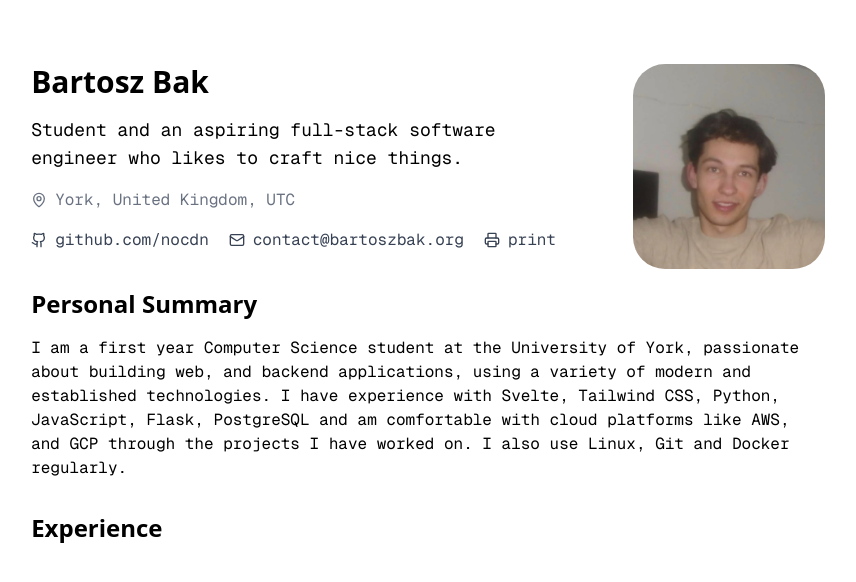
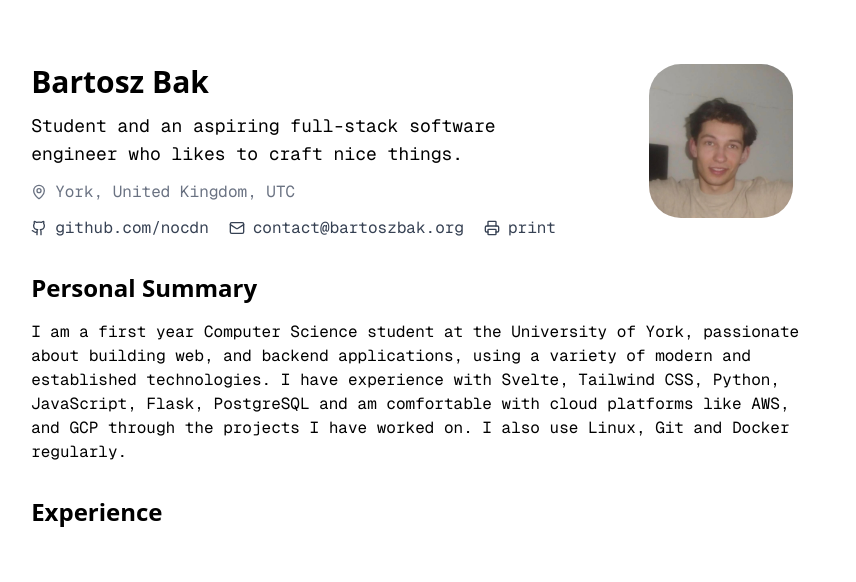
Before and after one commit to nocdn/cv, a Svelte app: page / in a window 1280 px wide. Shown: the top 582 px of the page, without its empty margins (212-1068 px from the left). Built offline with nearby package versions, Linux system fonts and the light colour scheme.

Commit message:
feat: exlude print button from printing

```diff
--- a/src/App.svelte
+++ b/src/App.svelte
@@ -4,7 +4,9 @@
   import Experience from "./Experience.svelte";
 </script>
 
-<main class="max-w-[21cm] mx-auto pt-16 flex flex-col gap-8">
+<main
+  class="max-w-[21cm] mx-auto flex flex-col gap-8 not-print:pt-16 print:pt-5"
+>
   <Header />
   <Summary />
   <Experience />
--- a/src/Header.svelte
+++ b/src/Header.svelte
@@ -4,11 +4,18 @@
 </script>
 
 <header class="flex justify-between gap-16">
-  <div class="flex flex-col gap-4">
+  <div class="flex flex-col gap-3">
     <p class="text-3xl font-bold">Bartosz Bak</p>
-    <p class="font-geist-mono text-lg">
-      Student and an aspiring full-stack software engineer who likes to craft
-      nice things.
+    <p class="font-geist-mono text-lg group">
+      Student and an <span
+        class="group-hover:text-blue-800 group-hover:font-medium transition-all"
+        >aspiring</span
+      >
+      full-stack
+      <span
+        class="group-hover:text-blue-800 group-hover:font-medium transition-all"
+        >software engineer</span
+      > who likes to craft nice things.
     </p>
     <p class="flex gap-2 items-center font-geist-mono text-md text-gray-500">
       <MapPin size={16} /> York, United Kingdom, UTC
@@ -27,18 +34,19 @@
       >
         <Mail size={16} /> contact@bartoszbak.org
       </a>
+      <!-- svelte-ignore a11y_invalid_attribute -->
       <a
         href="#"
         onclick={() => {
           window.print();
         }}
-        class="flex gap-2 items-center font-geist-mono text-md text-gray-700 transition-colors hover:text-blue-800"
+        class="flex gap-2 items-center font-geist-mono text-md text-gray-700 transition-colors hover:text-blue-800 print:hidden"
       >
         <Printer size={16} /> print
       </a>
     </div>
   </div>
-  <div class="flex-shrink-0 w-48 h-48 rounded-4xl">
+  <div class="flex-shrink-0 w-36 h-36 rounded-4xl mr-8">
     <img src={picture} alt="Bartosz Bak" class="rounded-4xl" />
   </div>
 </header>
```
